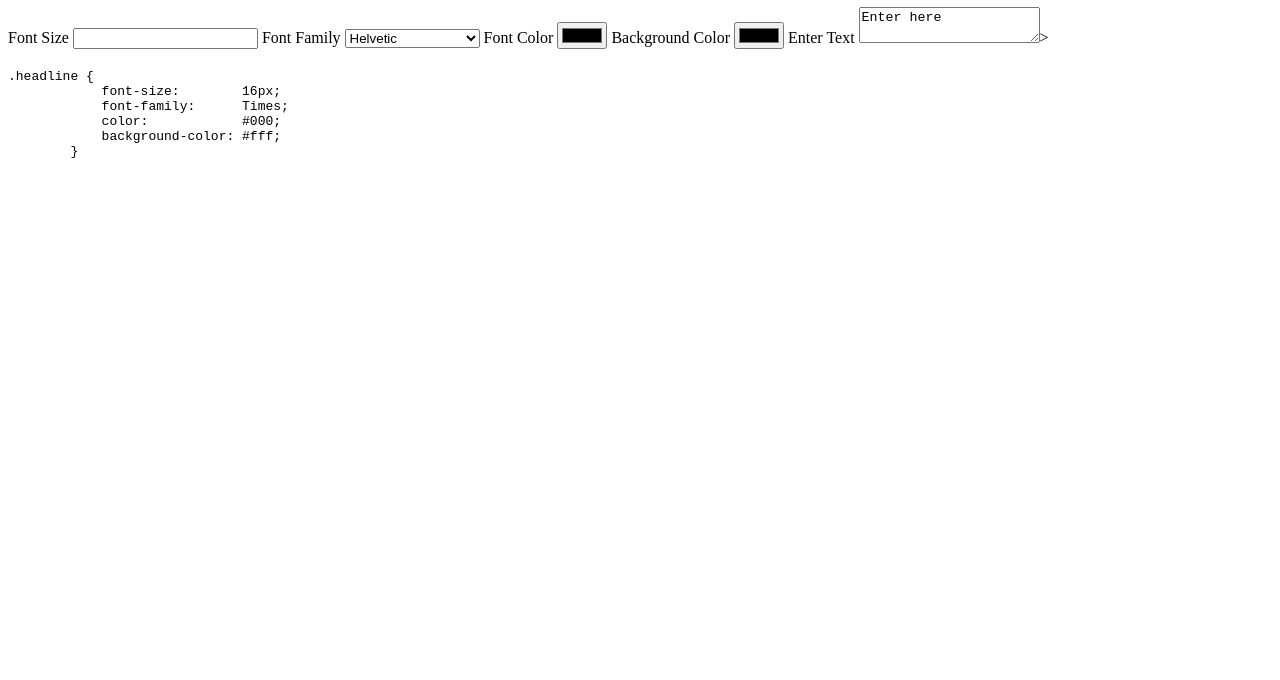
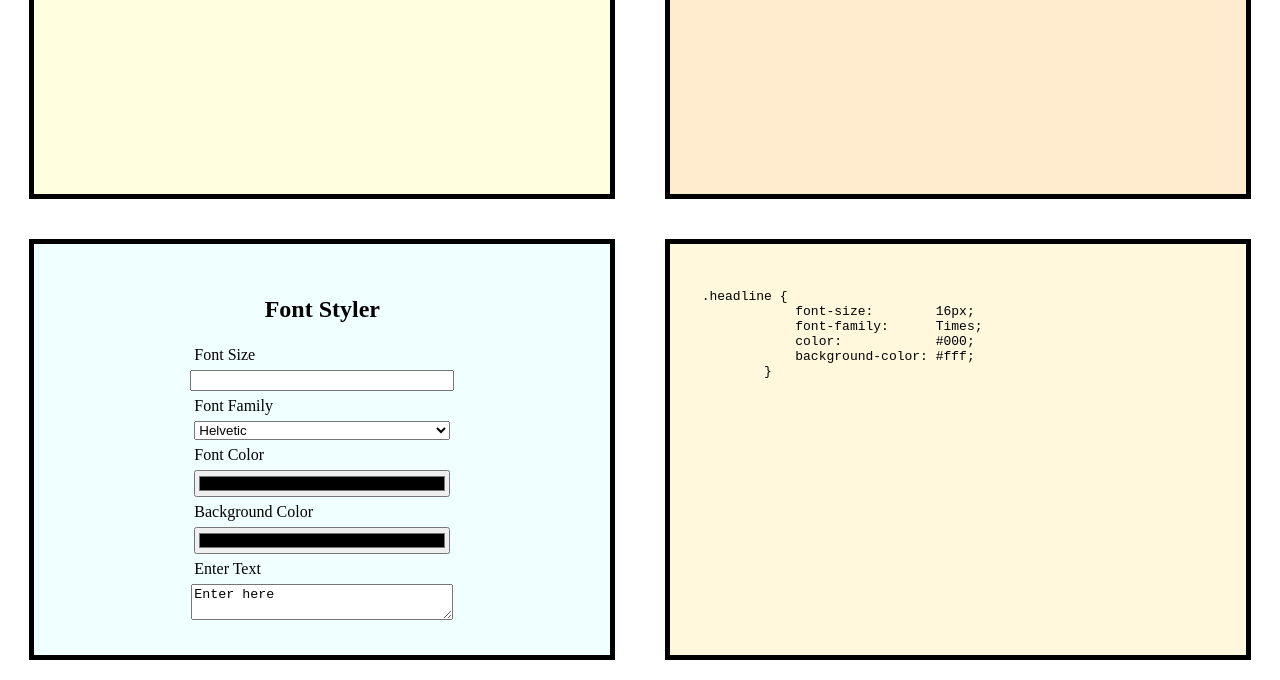
Before and after one commit to Aldo10012/WEB-Final-Assessment, a plain HTML site: page index.html in a window 1280 px wide. Shown: the part 145-825 px from the top of the page. Before the commit the page ends 800 px from the top, so only its background shows below. Drawn offline with Linux system fonts and the light colour scheme.

Commit message:
complete step 7-10

```diff
--- a/index.html
+++ b/index.html
@@ -6,49 +6,41 @@
   </head>
 
   <body>
-    <section id='student-info'>
+    <section id='student-info' class='section'>
         <h1>Alberto Dominguez</h1>
         <p> My favorite color is blue and I wear Skechers</p>
     </section>
 
-    <section id='data-input"'>
+    <section id='headline-display' class='section'>
+        <h1 id='dislay'>Display</h1>
+    </section>
+
+    <section id='data-input' class='section'>
         <h1>Font Styler</h1>
-        <label>
-            Font Size
+        <label>Font Size</label>
             <input id='input-size' type='number'>
-        </label>
 
-        <label>
-            Font Family
+        <label>Font Family</label>
             <select id='select-font'>
                 <option>Helvetic</option>
                 <option>Arial</option>
                 <option>Times New Roman</option>
                 <option>Georgia</option>
             </select>
-        </label>
 
-        <label>
-            Font Color
+        <label>Font Color</label>
             <input id='input-color' type='color' value="#000">
-        </label>
 
-        <label>
-            Background Color
+        <label>Background Color</label>
             <input id='input-bg-color' type="color" value="#fff">
-        </label>
 
-        <label>
-            Enter Text
-            <textarea id='enter-text'>Enter here</textarea>>
-        </label>
+        <label>Enter Text</label>
+            <textarea id='enter-text'>Enter here</textarea>
     </section>
 
-    <section id='headline-display'>
-        <h1 id='dislay'></h1>
-    </section>
 
-    <section id='data-output'>
+
+    <section id='data-output' class='section'>
         <pre><code>.headline {
             font-size:        <span id="show-size">16</span>px;
             font-family:      <span id="show-font">Times</span>;
--- a/style.css
+++ b/style.css
@@ -0,0 +1,41 @@
+body{
+    margin: 0px;
+    display: flex;
+    flex-direction: row;
+    flex-wrap: wrap;
+    justify-content: space-evenly;
+}
+
+.section{
+    padding: 2em;
+    border: solid 5px black;
+    margin: 20px;
+    width: 40%;
+    min-height: 250px;
+}
+
+
+#student-info{
+    background-color: lightyellow;
+    text-align: center;
+}
+
+#data-input{
+    background-color: azure;
+    display: flex;
+    flex-direction: column;
+    align-items: center
+}
+
+label, input, select, textarea{
+    margin: 3px;
+    width: 50%;
+}
+
+#headline-display{
+    background-color: blanchedalmond;
+}
+
+#data-output{
+    background-color: cornsilk;
+}
```
